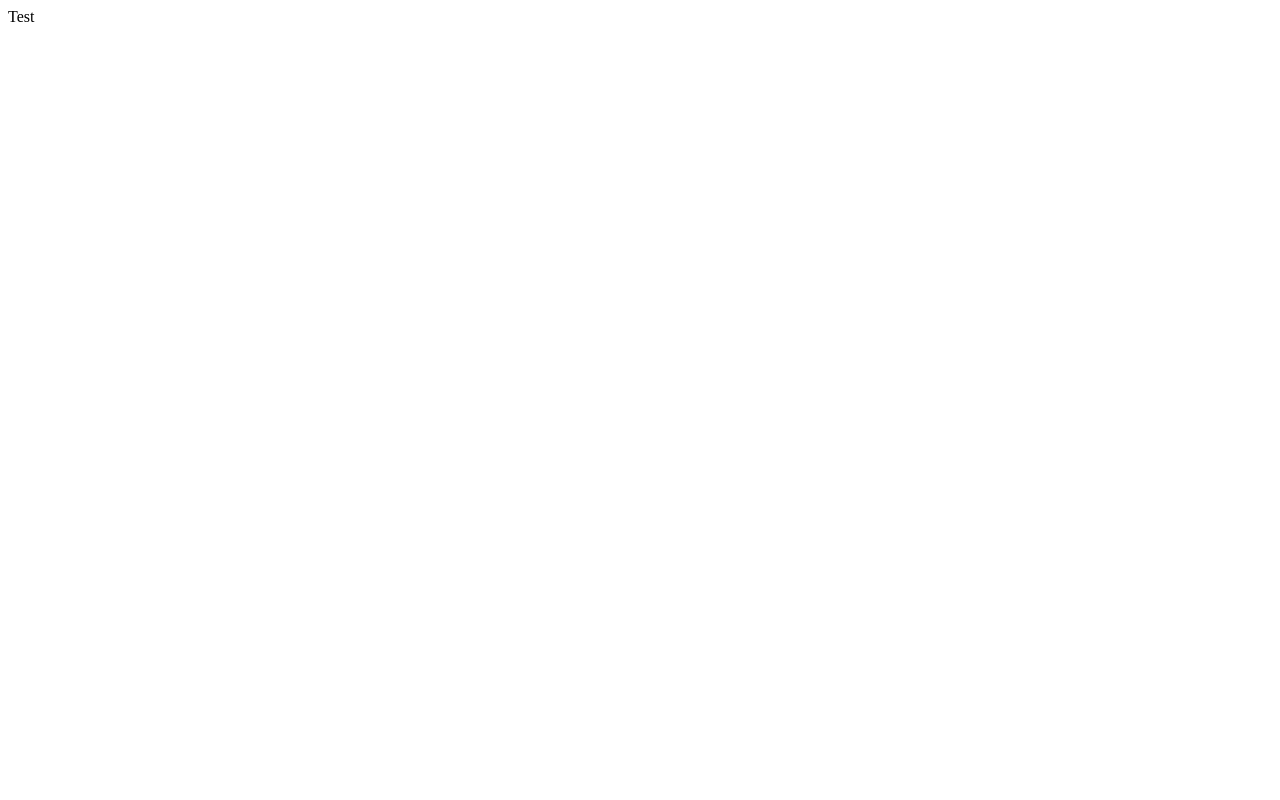
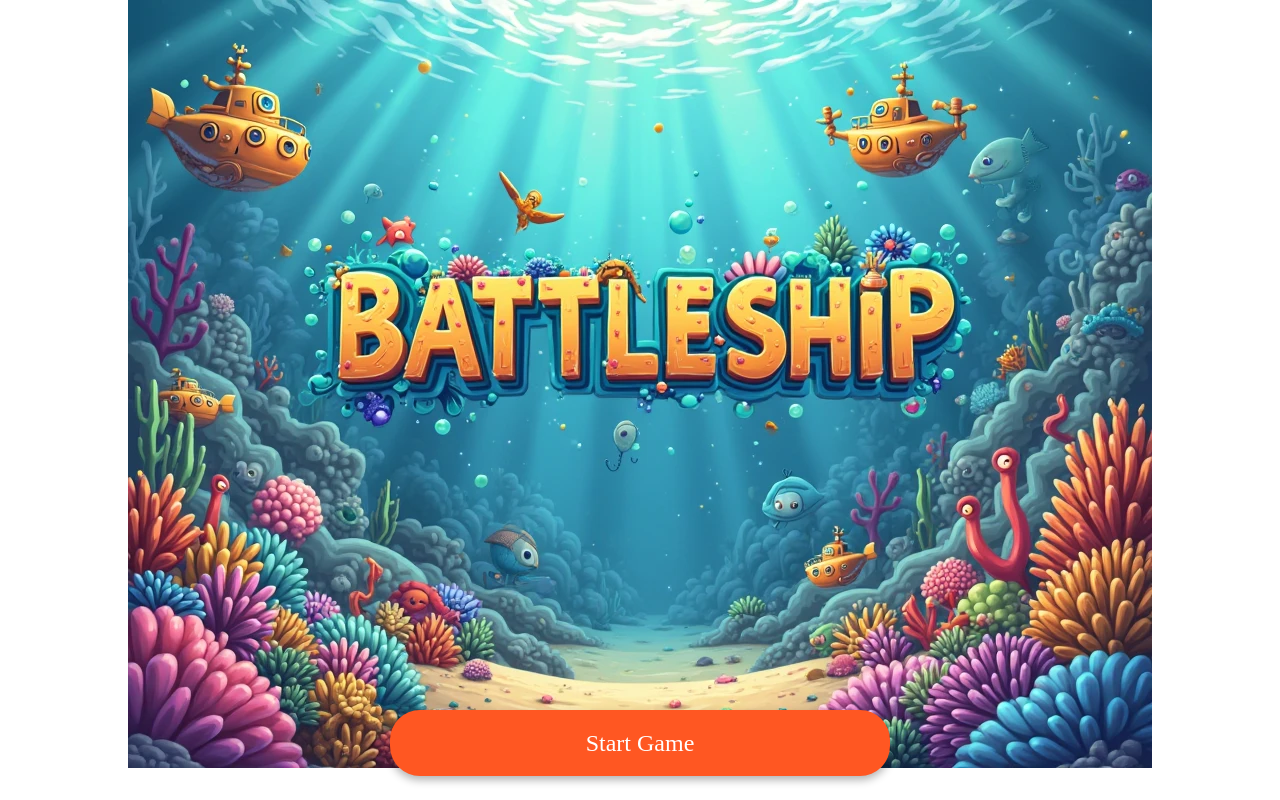
Before and after one commit to Hayam999/battleship-game, a website built with webpack: page src/index.html in a window 1280 px wide. Built offline with nearby package versions, Linux system fonts and the light colour scheme.

Commit message:
feat: add background and start game button

```diff
--- a/src/index.html
+++ b/src/index.html
@@ -6,6 +6,30 @@
     <title>Document</title>
   </head>
   <body>
-    <div>Test</div>
+    <div class="game-container">
+      <!-- Game background image -->
+      <div class="full-size-image-container">
+        <img
+          src="./images/loading.png"
+          alt="Game Background"
+          class="full-size-image"
+        />
+      </div>
+
+      <!-- Loading bar (positioned at lower middle) -->
+      <div class="loading-container">
+        <div class="loading-bar-container">
+          <div class="loading-bar"></div>
+        </div>
+        <div class="loading-text">
+          Loading: <span class="loading-percentage">0%</span>
+        </div>
+      </div>
+
+      <!-- Start button (hidden initially, will replace loading bar) -->
+      <div class="start-button-container">
+        <button class="start-button">Start Game</button>
+      </div>
+    </div>
   </body>
 </html>
--- a/src/index.js
+++ b/src/index.js
@@ -0,0 +1,49 @@
+import "./style.css";
+
+document.addEventListener("DOMContentLoaded", function () {
+  const loadingBar = document.querySelector(".loading-bar");
+  const loadingPercentage = document.querySelector(".loading-percentage");
+  const loadingContainer = document.querySelector(".loading-container");
+  const startButtonContainer = document.querySelector(
+    ".start-button-container",
+  );
+
+  // Simulate loading (replace with your actual asset loading logic)
+  let progress = 0;
+  const loadingInterval = setInterval(() => {
+    progress += 5;
+    loadingBar.style.width = progress + "%";
+    loadingPercentage.textContent = progress + "%";
+
+    if (progress >= 100) {
+      clearInterval(loadingInterval);
+      // When loading completes, replace loading bar with start button
+      setTimeout(() => {
+        // Hide loading container
+        loadingContainer.style.opacity = "0";
+        loadingContainer.style.transition = "opacity 0.5s ease";
+
+        setTimeout(() => {
+          loadingContainer.style.display = "none";
+          // Show start button in the same position
+          startButtonContainer.style.display = "block";
+          setTimeout(() => {
+            startButtonContainer.style.opacity = "1";
+            startButtonContainer.style.transition = "opacity 0.5s ease";
+          }, 10);
+        }, 500);
+      }, 300);
+    }
+  }, 200);
+
+  // Start button click handler
+  document
+    .querySelector(".start-button")
+    .addEventListener("click", function () {
+      // Start your game logic here
+      console.log("Game started!");
+      this.disabled = true;
+      startButtonContainer.style.opacity = "0";
+      // Initialize your game
+    });
+});
--- /dev/null
+++ b/src/style.css
@@ -0,0 +1,171 @@
+/* 1. Use a more-intuitive box-sizing model */
+*,
+*::before,
+*::after {
+  box-sizing: border-box;
+}
+
+/* 2. Remove default margin */
+* {
+  margin: 0;
+}
+
+body {
+  /* 3. Add accessible line-height */
+  line-height: 1.5;
+  /* 4. Improve text rendering */
+  -webkit-font-smoothing: antialiased;
+}
+html,
+body {
+  margin: 0;
+  padding: 0;
+  height: 100%;
+  width: 100%;
+}
+
+/* 5. Improve media defaults */
+img,
+picture,
+video,
+canvas,
+svg {
+  display: block;
+  max-width: 100%;
+}
+
+/* 6. Inherit fonts for form controls */
+input,
+button,
+textarea,
+select {
+  font: inherit;
+}
+
+/* 7. Avoid text overflows */
+p,
+h1,
+h2,
+h3,
+h4,
+h5,
+h6 {
+  overflow-wrap: break-word;
+}
+
+/* 8. Improve line wrapping */
+p {
+  text-wrap: pretty;
+}
+h1,
+h2,
+h3,
+h4,
+h5,
+h6 {
+  text-wrap: balance;
+}
+
+/*
+    9. Create a root stacking context
+  */
+#root,
+#__next {
+  isolation: isolate;
+}
+
+/* Base container */
+.game-container {
+  display: flex;
+  justify-content: center;
+  align-items: center;
+  max-width: 100%;
+  max-height: 100%;
+  margin: 0;
+  padding: 0;
+}
+
+/* Full-screen background image */
+.full-size-image-container {
+  display: flex;
+  width: 80%;
+  height: 80%;
+  overflow: hidden;
+}
+.full-size-image-container img {
+  max-width: 100%;
+  height: 100%;
+}
+
+.full-size-image {
+  flex: 1;
+}
+
+/* Loading bar styling - positioned in the lower third */
+.loading-container {
+  position: absolute;
+  bottom: 3%; /* Adjusted to lower third */
+  left: 50%;
+  transform: translateX(-50%);
+  width: 80%;
+  max-width: 500px;
+  text-align: center;
+  z-index: 2;
+}
+
+.loading-bar-container {
+  width: 100%;
+  height: 20px; /* Slimmer bar */
+  background-color: rgba(255, 255, 255, 0.2); /* Lighter background */
+  border-radius: 20px; /* Rounded edges */
+  overflow: hidden;
+  margin-bottom: 10px;
+  box-shadow: 0 0 10px rgba(255, 255, 255, 0.3);
+}
+
+.loading-bar {
+  height: 100%;
+  width: 0%; /* Will be updated via JavaScript */
+  background-color: #4caf50; /* Green progress bar */
+  border-radius: 20px; /* Rounded edges */
+  transition: width 0.3s ease;
+}
+
+.loading-text {
+  color: white;
+  font-size: 16px;
+  text-shadow: 1px 1px 3px rgba(0, 0, 0, 0.8);
+}
+
+/* Start button - will replace loading bar */
+.start-button-container {
+  position: absolute;
+  bottom: 3%; /* Same position as loading bar */
+  left: 50%;
+  transform: translateX(-50%);
+  width: 80%;
+  max-width: 500px;
+  text-align: center;
+  z-index: 2;
+  display: none; /* Hidden initially */
+}
+
+.start-button {
+  width: 100%;
+  padding: 15px 0;
+  font-size: 24px;
+  background-color: #ff5722; /* Orange button */
+  color: white;
+  border: none;
+  border-radius: 30px; /* More rounded edges */
+  cursor: pointer;
+  transition: all 0.3s ease;
+  box-shadow: 0 4px 8px rgba(0, 0, 0, 0.3);
+}
+
+.start-button:hover {
+  background-color: #e64a19; /* Darker orange on hover */
+  transform: scale(1.02);
+}
+
+/* Ensure the page itself has no margins or padding */
```
Also changed, not shown: src/images/loading.png (added).
